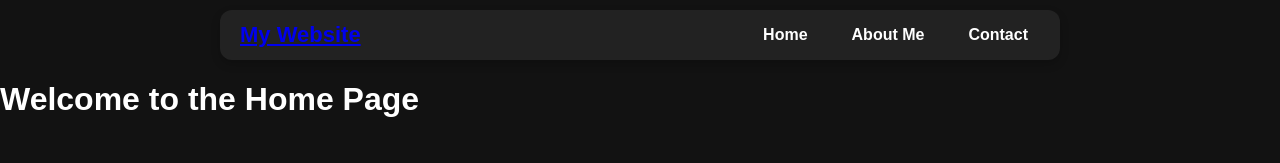
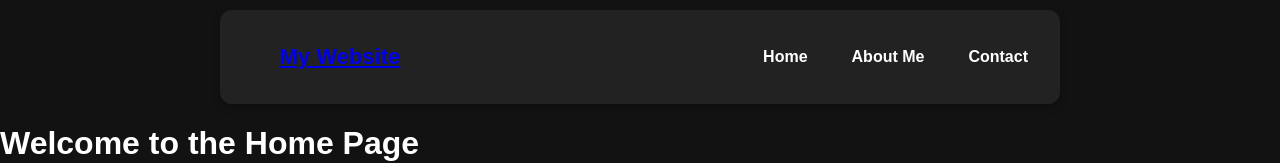
Before and after one commit to mqsy2/personal-website-finals, a Vue app in the folder personal-website/: page / in a window 1280 px wide. Shown: the top 163 px of the page. Built offline with nearby package versions, Linux system fonts and the light colour scheme; no server answers; the database is empty.

Commit message:
fafsaafsafsadf

```diff
--- a/personal-website/src/components/Navbar.vue
+++ b/personal-website/src/components/Navbar.vue
@@ -1,7 +1,7 @@
 <template>
   <nav>
     <div class="nav-container">
-      <div class="logo"><router-link to="/">My Website</router-link></div>
+      <div class="logo"><ul><router-link to="/">My Website</router-link></ul></div>
 
       <!-- Desktop Navbar -->
       <div class="nav-links">
```
